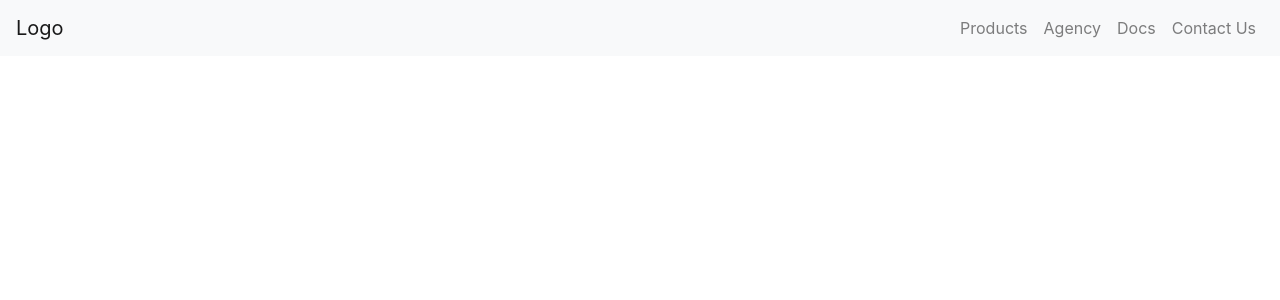
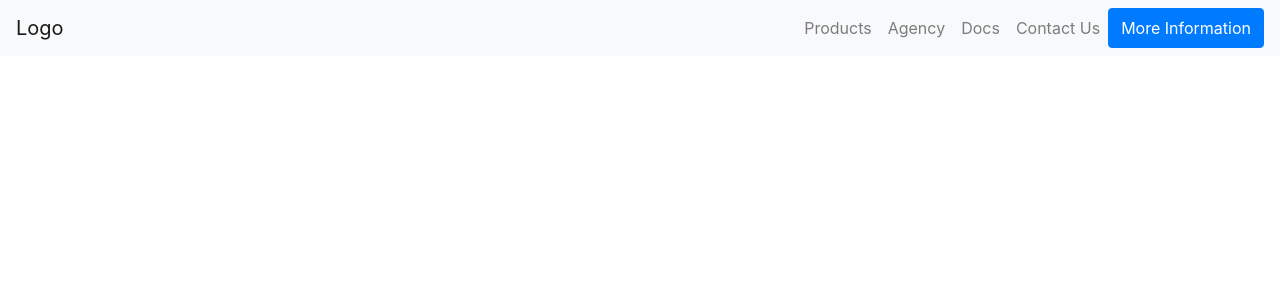
Before and after one commit to jotafullstack/BuildNow, a React (Create React App) app: page / in a window 1280 px wide. Shown: the top 300 px of the page. Built offline with nearby package versions, Linux system fonts and the light colour scheme.

Commit message:
Menu Show or Hide, Cta Show or Hide

```diff
--- a/src/App.js
+++ b/src/App.js
@@ -5,9 +5,9 @@ import "./App.css";
 import Header from "./components/header";
 
 // Footer
-import Footer from "./components/footer";
+//import Footer from "./components/footer";
 
-import { Button } from "react-bootstrap";
+//import { Button } from "react-bootstrap";
 
 function App() {
   return (
@@ -15,6 +15,7 @@ function App() {
       <Header
         isShow={true}
         theme={"light"}
+        menuShow={true}
         linksShow={true}
         links={[
           { title: "Products", url: "" },
@@ -22,6 +23,8 @@ function App() {
           { title: "Docs", url: "" },
           { title: "Contact Us", url: "" }
         ]}
+        ctaShow={true}
+        cta={{ title: "More Information", url: "", variant: "primary" }}
       />
       {/*<Button variant="success">Success</Button>
       <Footer />*/}
--- a/src/components/header/header-container.js
+++ b/src/components/header/header-container.js
@@ -1,7 +1,7 @@
 import React, { Component } from "react";
 import "./header.css";
 
-import { Navbar, Nav } from "react-bootstrap";
+import { Navbar, Nav, Button } from "react-bootstrap";
 
 class Header extends Component {
   /* Construtor for getting props and setting states */
@@ -10,7 +10,9 @@ class Header extends Component {
     /* For Show or Hide Component */
     this.state = {
       isShow: this.props.isShow,
-      linksShow: this.props.linksShow
+      menuShow: this.props.menuShow,
+      linksShow: this.props.linksShow,
+      ctaShow: this.props.ctaShow
     };
   }
 
@@ -24,19 +26,26 @@ class Header extends Component {
             <Navbar.Brand href="#home">Logo</Navbar.Brand>
             <Navbar.Toggle aria-controls="basic-navbar-nav" />
             {/* Show or hide links */}
-            {this.state.linksShow ? (
+            {this.state.menuShow ? (
               <Navbar.Collapse id="basic-navbar-nav">
                 {/* ml-auto para alinhar à direita, mr-auto para alinhar à esquerda */}
                 <Nav className="ml-auto">
-                  {/* Mapping all links */}
-                  {this.props.links.map(link => {
+                  {this.state.linksShow
+                    ? this.props.links.map(link => {
                         /* Return a single link */
                         return (
                           <Nav.Link key={link.title} href={link.url}>
                             {link.title}
                           </Nav.Link>
                         );
-                  })}
+                      })
+                    : null}
+                  {/* Show or Hide Call To Action */}
+                  {this.state.ctaShow ? (
+                    <Button variant={this.props.cta.variant}>
+                      {this.props.cta.title}
+                    </Button>
+                  ) : null}
                 </Nav>
               </Navbar.Collapse>
             ) : null}
```
Lines whose indentation alone changed are shown as unchanged.
